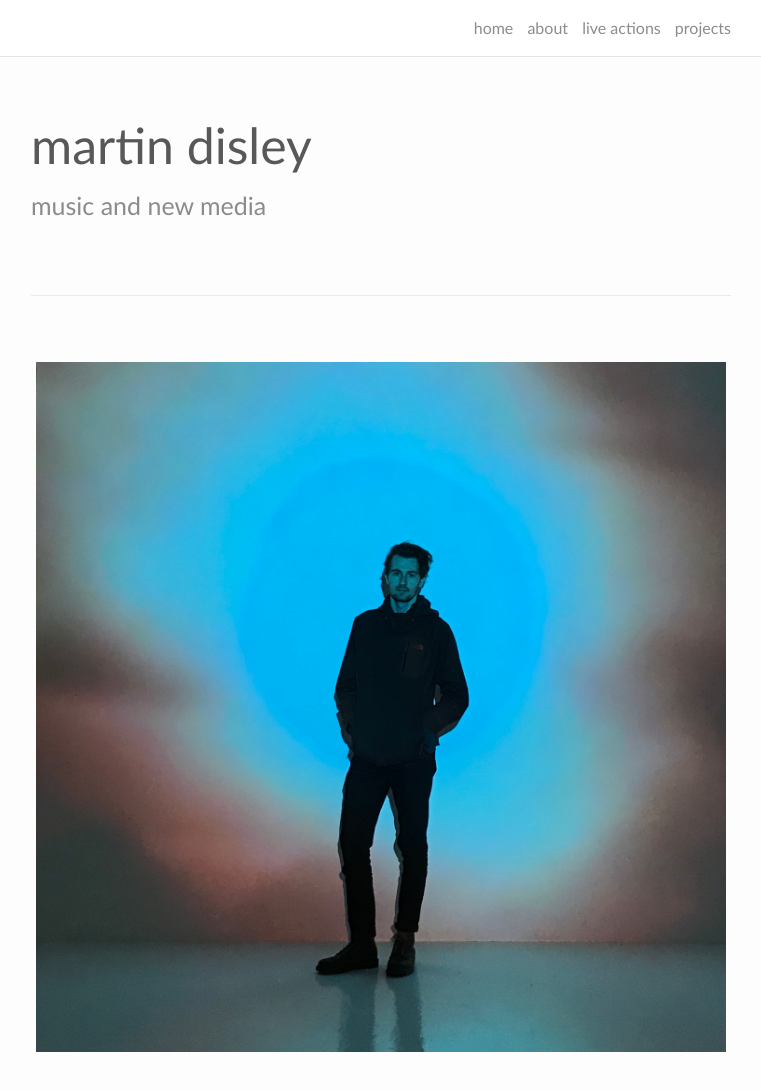
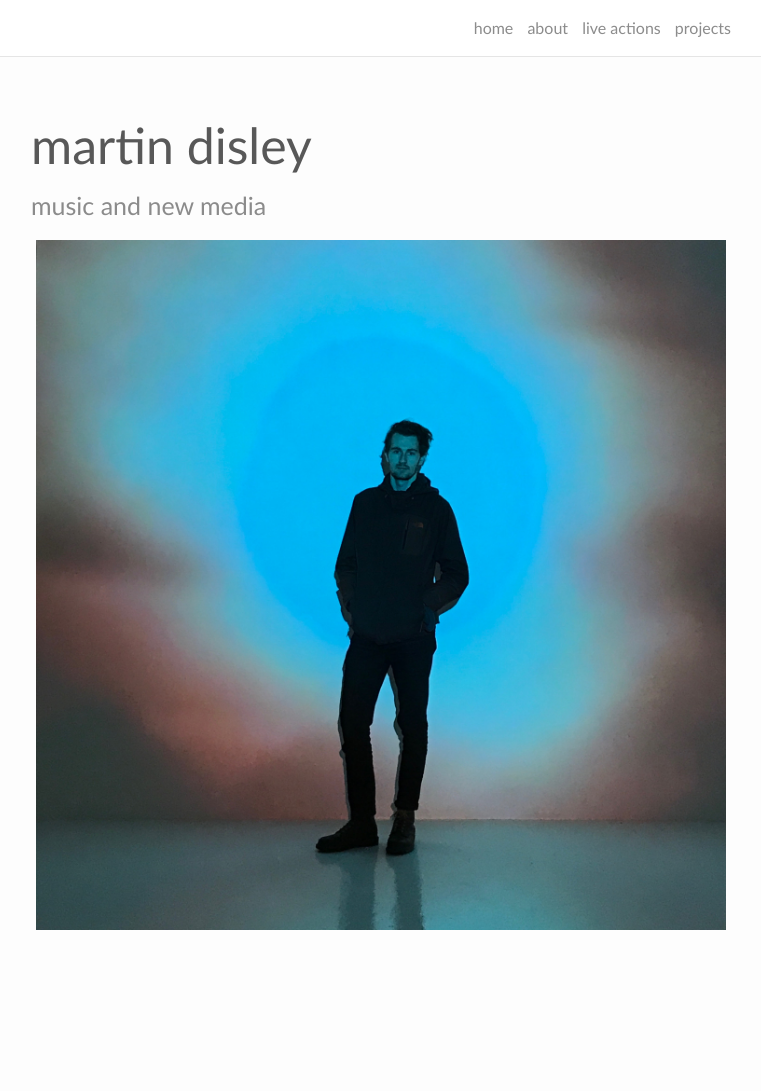
Before and after one commit to martindisley/martindisley.github.io, a Jekyll site: the page built from index.html, in a window 1280 px wide and 1157 px high. Shown: the top 1091 px of the window, without its empty margins (259-1020 px from the left). Built offline with Jekyll 4.4.1, drawn with Linux system fonts in a browser that asks for light colours; nearby versions of some CDN libraries; the list of posts is cut into pages by our own code.

Commit message:
removed space

```diff
--- a/index.html
+++ b/index.html
@@ -5,9 +5,6 @@ layout: default
 <div class="header-bar">
   <h1>martin disley</h1>
   <h2>music and new media</h2>
-  <br/>
-  <hr>
-  <br/>
 </div>
 
 <img class="col three" src="/img/prof_pic.jpg">
```
